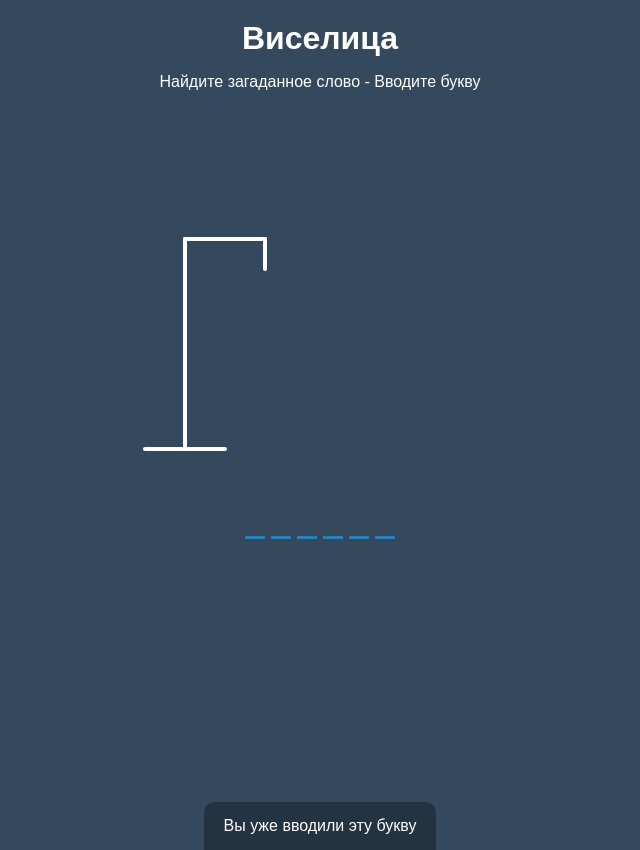
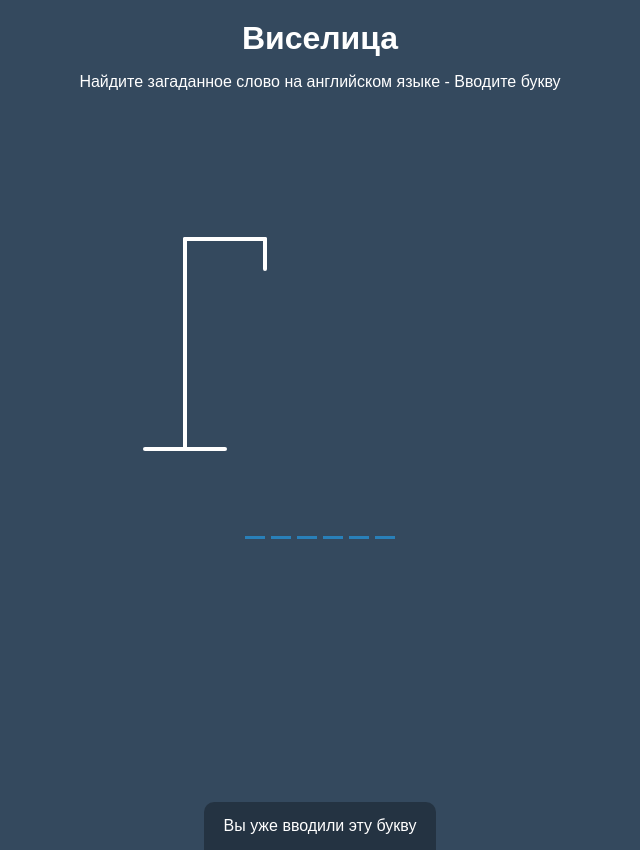
Before and after one commit to aslyamov/draw-hangman, a plain HTML site: page index.html in a window 1280 px wide. Shown: the whole page, without its empty margins (320-960 px from the left). Drawn offline with Linux system fonts and the light colour scheme.

Commit message:
Update index.html

```diff
--- a/index.html
+++ b/index.html
@@ -9,7 +9,7 @@
   </head>
   <body>
     <h1>Виселица</h1>
-    <p>Найдите загаданное слово - Вводите букву</p>
+    <p>Найдите загаданное слово на английском языке - Вводите букву</p>
     <div class="game-container">
       <svg height="250" width="200" class="figure-container">
         <!-- Столб -->
```
